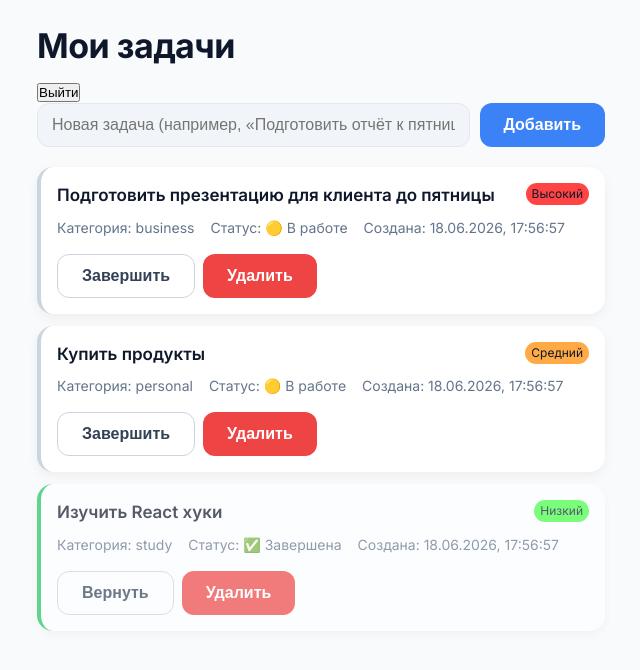
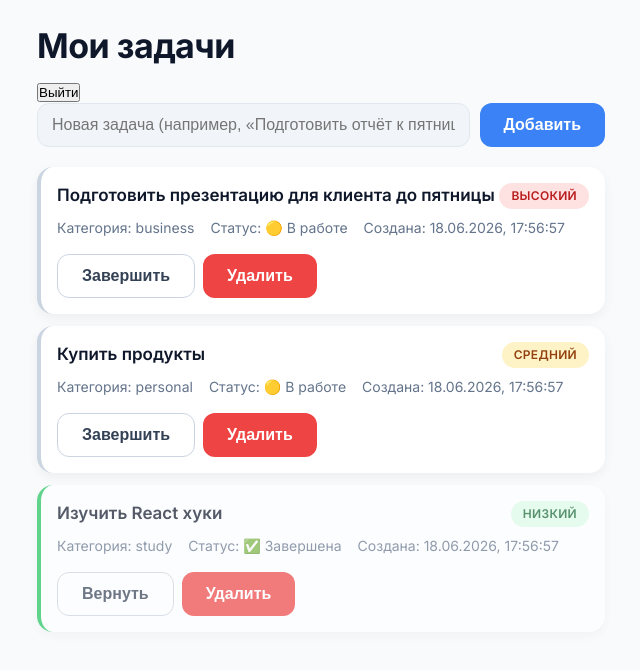
Before and after one commit to sata-gendalf/Ai_Task_Manager, a React (Vite) app in the folder frontend/: page / in a window 1280 px wide. Shown: the top 670 px of the page, without its empty margins (319-959 px from the left). Built offline with nearby package versions, Linux system fonts and the light colour scheme; sample sign-in values are in the browser's storage.

Commit message:
style: update PriorityBadge with new badge classes

```diff
--- a/frontend/src/components/PriorityBadge.jsx
+++ b/frontend/src/components/PriorityBadge.jsx
@@ -1,17 +1,17 @@
 const PriorityBadge = ({ priority }) => {
-  const colors = {
-    high: '#ff4444',
-    medium: '#ffaa44',
-    low: '#44ff44',
+  const classMap = {
+    high: 'badge-high',
+    medium: 'badge-medium',
+    low: 'badge-low',
   };
-  const label = {
+  const labelMap = {
     high: 'Высокий',
     medium: 'Средний',
     low: 'Низкий',
   };
   return (
-    <span style={{ backgroundColor: colors[priority] || '#ccc', padding: '2px 6px', borderRadius: '12px', fontSize: '12px' }}>
-      {label[priority] || priority}
+    <span className={`badge ${classMap[priority] || 'badge-medium'}`}>
+      {labelMap[priority] || priority || 'Средний'}
     </span>
   );
 };
```
